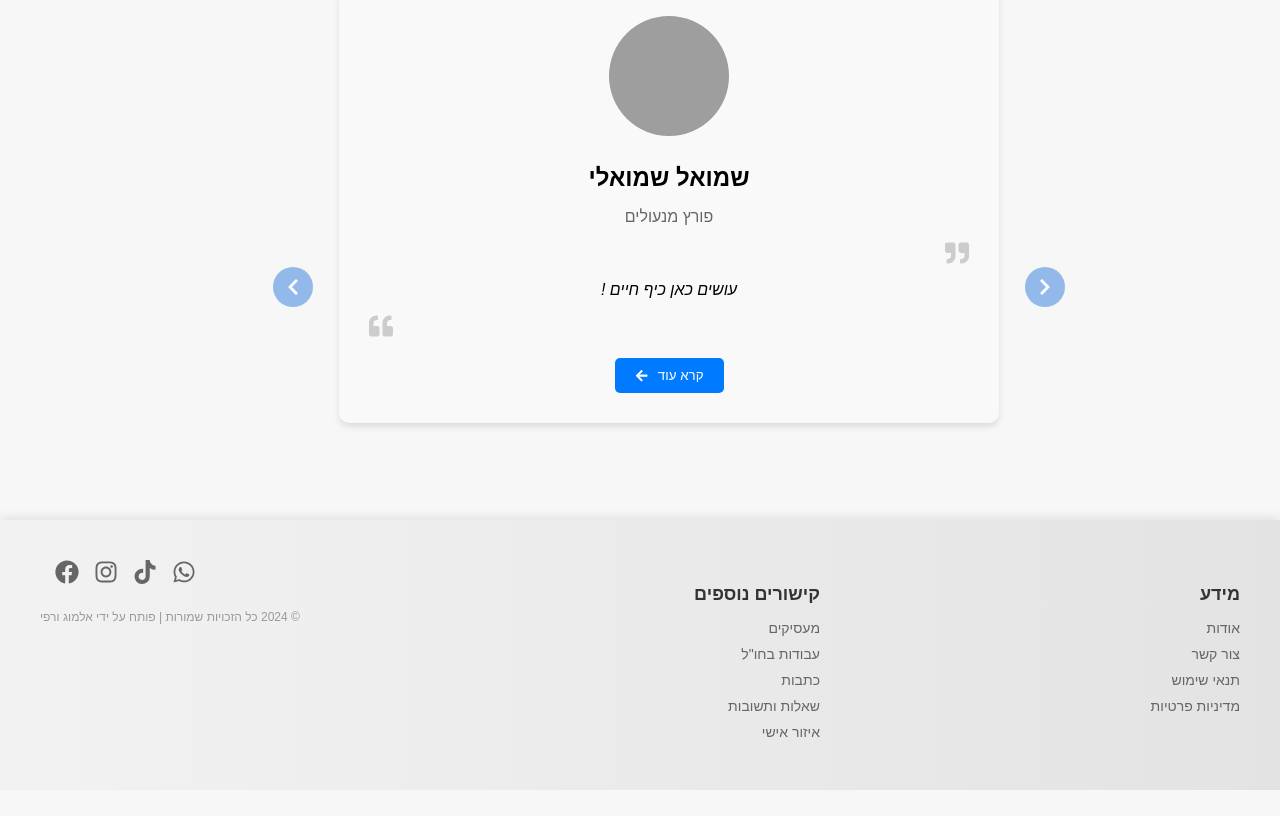
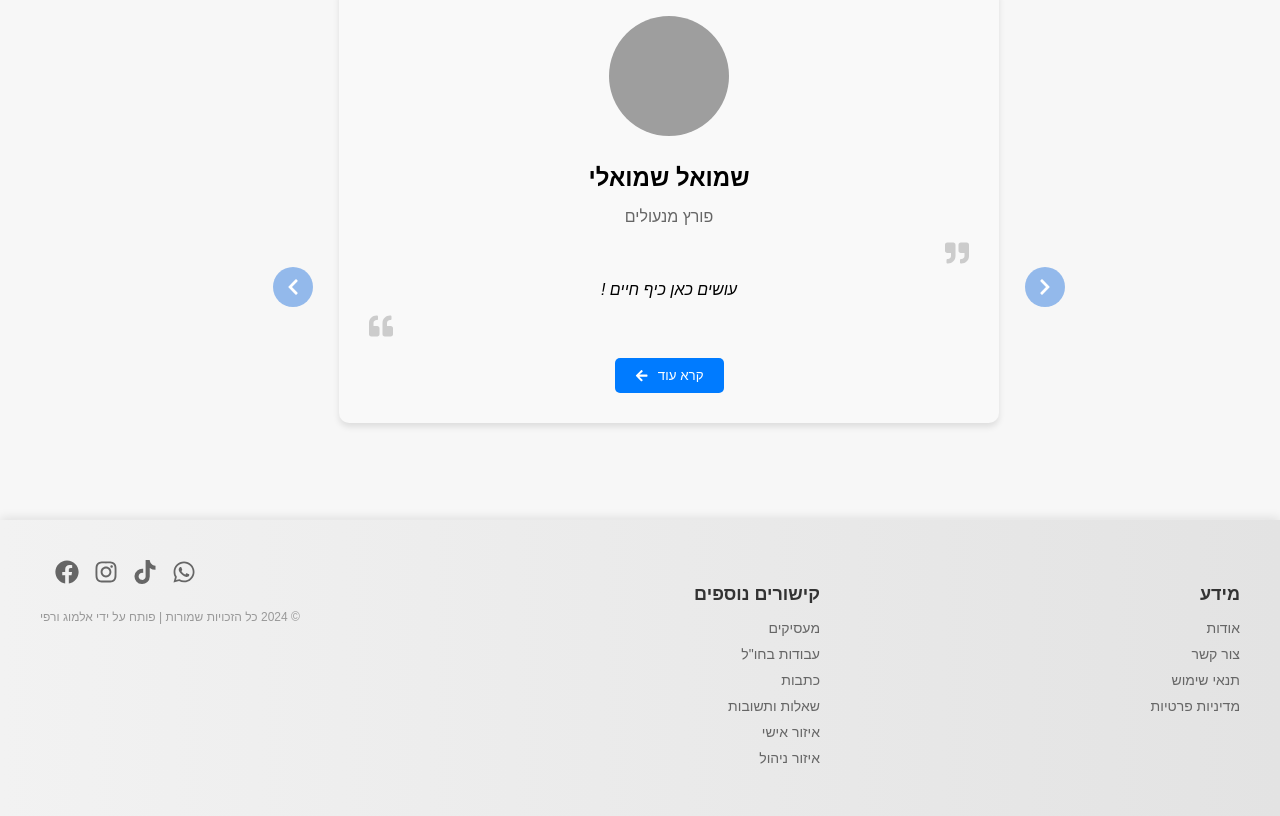
Before and after one commit to RafiGabizon/Re-pro, a React (Create React App) app: page / in a window 1280 px wide. Shown: the part 2954-3770 px from the top of the page. Before the commit the page ends 3744 px from the top, so only its background shows below. Built offline with nearby package versions, Linux system fonts and the light colour scheme; grey boxes are pictures that could not be loaded; the HTML template or start-up script is replaced by a standard one.

Commit message:
add link to footer

```diff
--- a/src/Components/Footer.js
+++ b/src/Components/Footer.js
@@ -22,6 +22,7 @@ export default function Footer() {
             <Link to="/Articles" className="link-item">כתבות</Link>
             <Link to="/QustionAsk" className="link-item">שאלות ותשובות</Link>
             <Link to="/LogIn" className="link-item">איזור אישי</Link>
+            <Link to="/admin" className="link-item">איזור ניהול</Link>
           </div>
         </div>
         <div className="social-and-credits">
```
